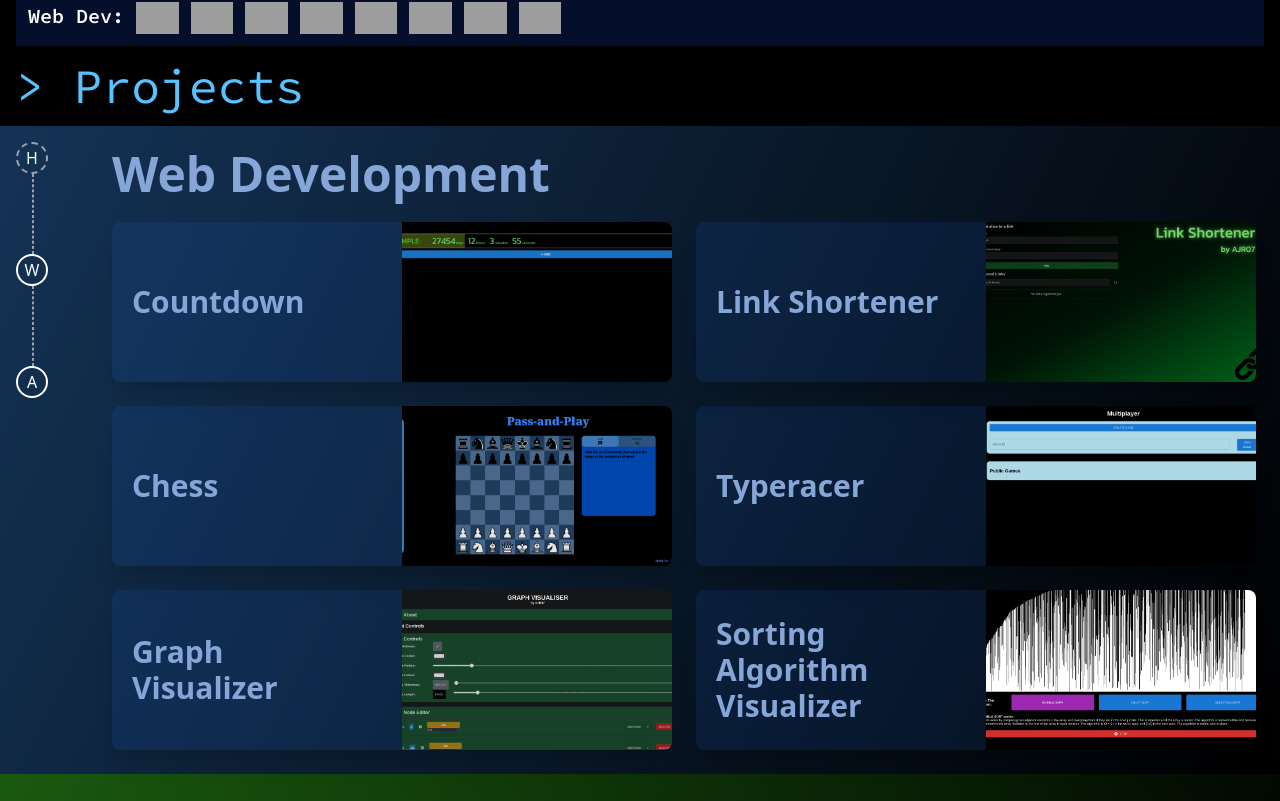
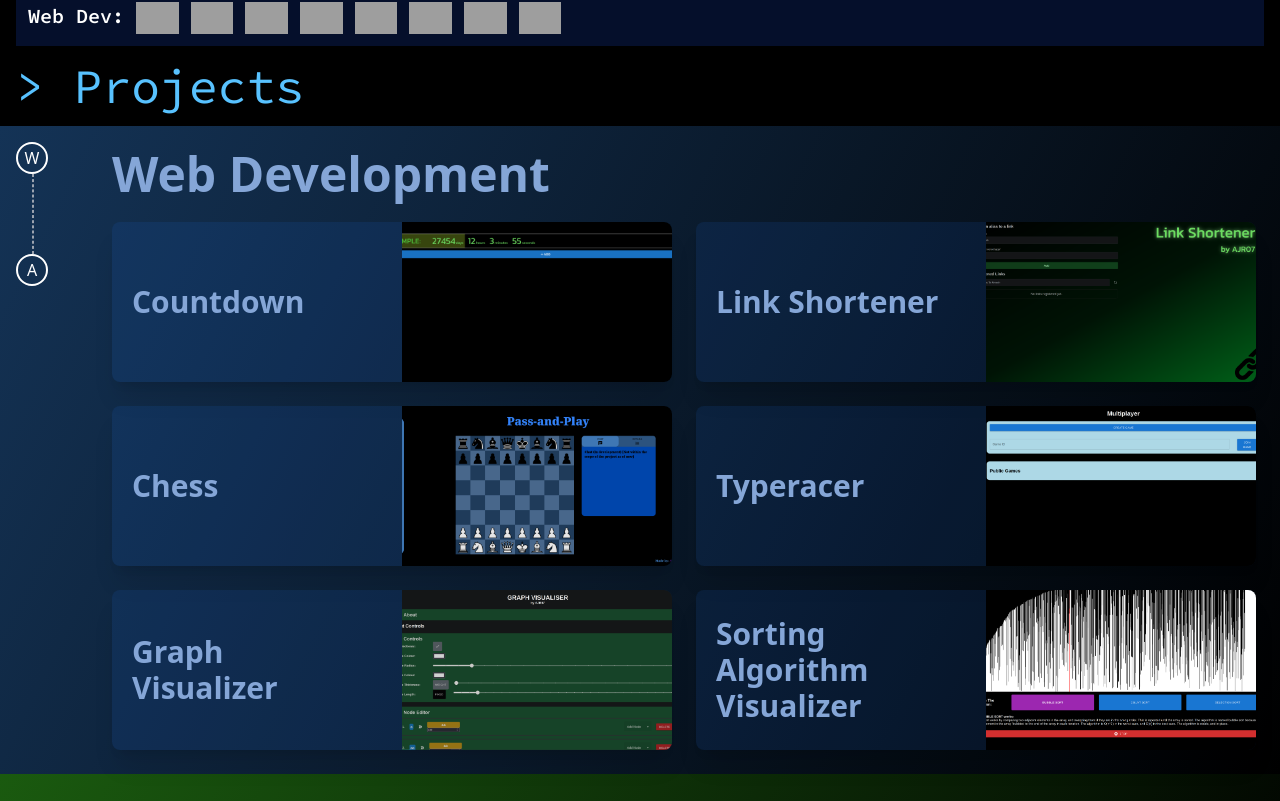
Before and after one commit to AJR07/AJR07, a Svelte app: page / in a window 1280 px wide. Shown: the part 1038-1839 px from the top of the page. Built offline with nearby package versions, Linux system fonts and the light colour scheme; grey boxes are pictures that could not be loaded.

Commit message:
:sparkles: Add back sidebar element

```diff
--- a/src/pages/projects/Projects.svelte
+++ b/src/pages/projects/Projects.svelte
@@ -8,7 +8,7 @@
 
 <div id="projects">
 	<SideNavbar projectContainer="{projectContainers}" />
-	<div id="main" class="flex flex-col">
+	<div class="flex flex-col">
 		{#each projectContainers as projectContainer}
 			<Container
 				containerTitle="{projectContainer.title}"
--- a/src/pages/projects/SideNavbar.svelte
+++ b/src/pages/projects/SideNavbar.svelte
@@ -4,10 +4,37 @@
     export let projectContainer: ContainerInfo[];
 
     let containerTitles = projectContainer.map((container) => container.title);
-	containerTitles.unshift('Home');
+
+	// Sidebar Scrollbar Fixing
+    let sidebarElement: HTMLElement;
+    let isFixed = false;
+
+    const handleScroll = () => {
+        if (window.scrollY > sidebarElement.offsetTop) {
+            isFixed = true;
+        } else {
+            isFixed = false;
+        }
+    };
+
+    $: {
+        window.addEventListener('scroll', handleScroll);
+    }
 </script>
 
-<div class="fixed z-20 ml-4 mr-4 pt-4 flex w-20 h-full flex-col">
+<style>
+    .fixed {
+        position: fixed;
+        top: 0;
+    }
+    .absolute {
+        position: absolute;
+    }
+</style>
+
+<span bind:this={sidebarElement} id="sidebar-sample" class="absolute ml-4 mx-4 pt-4 w-20"/>
+
+<div id="sidebar" class="z-20 mx-4 pt-4 flex w-20 h-full flex-col" class:absolute={!isFixed} class:fixed={isFixed}>
     {#each containerTitles as title}
         <ExpandableSelector text={title} />
         {#if containerTitles.at(-1) !== title}
```
Lines whose indentation alone changed are shown as unchanged.
